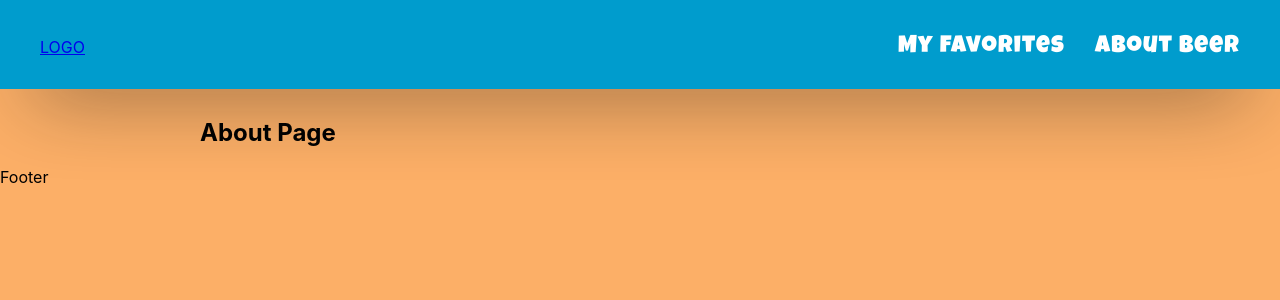
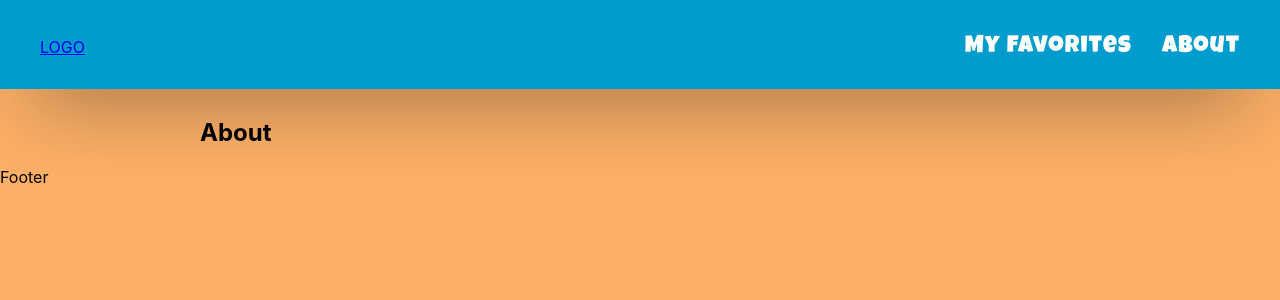
Before and after one commit to martinlunnegard/amazing-beer-app, a React (Create React App) app: page /about in a window 1280 px wide. Shown: the top 300 px of the page. Built offline with nearby package versions, Linux system fonts and the light colour scheme.

Commit message:
Header link changes

```diff
--- a/src/components/Header/Header.js
+++ b/src/components/Header/Header.js
@@ -16,7 +16,7 @@ class Header extends Component {
                 <li>My favorites</li>
               </Link>
               <Link style={{ textDecoration: 'none' }} to="/about">
-                <li>About Beer</li>
+                <li>About</li>
               </Link>
             </ul>
           </div>
--- a/src/pages/About/About.js
+++ b/src/pages/About/About.js
@@ -3,7 +3,7 @@ import React from 'react';
 const About = () => {
   return (
     <div>
-      <h2>About Page</h2>
+      <h2>About</h2>
     </div>
   );
 }
```
